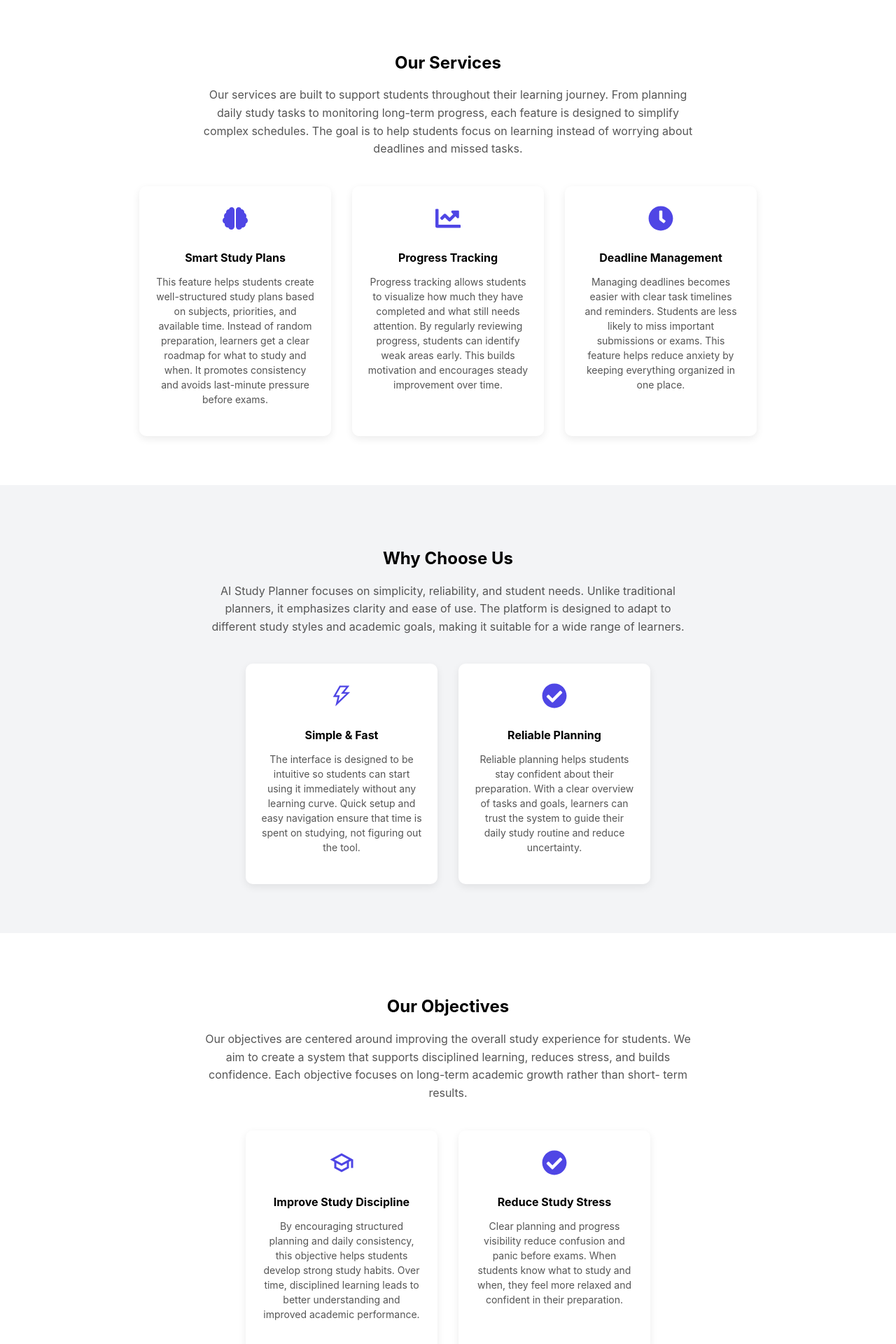
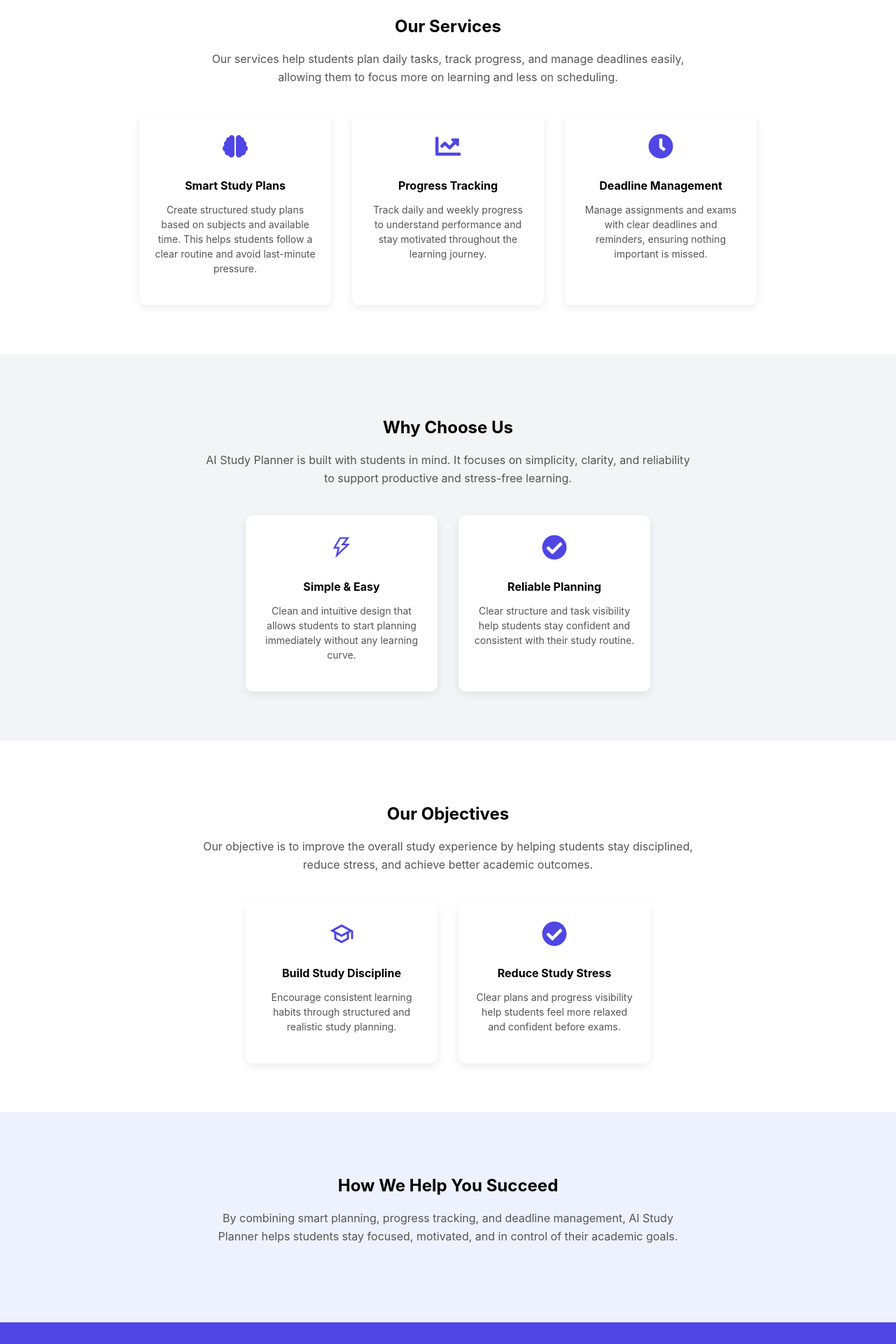
Before and after one commit to pinkysingh5289/ai-study-planner, a React (Create React App) app: page / in a window 1280 px wide. Shown: the part 560-2480 px from the top of the page at 70% size. Built offline with nearby package versions, Linux system fonts and the light colour scheme.

Commit message:
AI Study Planner landing page

```diff
--- a/src/pages/Home.jsx
+++ b/src/pages/Home.jsx
@@ -5,41 +5,31 @@ import { AiOutlineThunderbolt } from "react-icons/ai";
 export default function Home() {
   return (
     <>
-      {/* Hero Section */}
+      {/* ===== HERO SECTION ===== */}
       <section className="hero">
         <h1>Plan Smarter. Study Better.</h1>
         <p>
-          AI Study Planner is designed to help students manage their academic
-          workload in a structured and stress-free manner. By organizing tasks,
-          setting priorities, and tracking progress, it ensures that learning
-          becomes consistent rather than overwhelming. The platform focuses on
-          improving productivity while maintaining a healthy study routine.
+          AI Study Planner helps students organize their studies, manage time better, and stay consistent. With clear planning and progress tracking, studying becomes simpler and less stressful.
+
         </p>
         <button className="cta-btn">Start Now</button>
       </section>
 
-      {/* Our Services */}
+      {/* ===== OUR SERVICES ===== */}
       <section className="section">
         <div className="container">
           <h2>Our Services</h2>
           <p className="section-desc">
-            Our services are built to support students throughout their learning
-            journey. From planning daily study tasks to monitoring long-term
-            progress, each feature is designed to simplify complex schedules.
-            The goal is to help students focus on learning instead of worrying
-            about deadlines and missed tasks.
-          </p>
+           Our services help students plan daily tasks, track progress, and manage deadlines easily, allowing them to focus more on learning and less on scheduling. </p>
 
           <div className="cards">
             <div className="card">
               <FaBrain className="icon" />
               <h3>Smart Study Plans</h3>
               <p>
-                This feature helps students create well-structured study plans
-                based on subjects, priorities, and available time. Instead of
-                random preparation, learners get a clear roadmap for what to
-                study and when. It promotes consistency and avoids last-minute
-                pressure before exams.
+                Create structured study plans based on subjects and available
+                time. This helps students follow a clear routine and avoid
+                last-minute pressure.
               </p>
             </div>
 
@@ -47,11 +37,8 @@ export default function Home() {
               <FaChartLine className="icon" />
               <h3>Progress Tracking</h3>
               <p>
-                Progress tracking allows students to visualize how much they
-                have completed and what still needs attention. By regularly
-                reviewing progress, students can identify weak areas early.
-                This builds motivation and encourages steady improvement over
-                time.
+                Track daily and weekly progress to understand performance and
+                stay motivated throughout the learning journey.
               </p>
             </div>
 
@@ -59,36 +46,31 @@ export default function Home() {
               <FaClock className="icon" />
               <h3>Deadline Management</h3>
               <p>
-                Managing deadlines becomes easier with clear task timelines and
-                reminders. Students are less likely to miss important
-                submissions or exams. This feature helps reduce anxiety by
-                keeping everything organized in one place.
+                Manage assignments and exams with clear deadlines and reminders,
+                ensuring nothing important is missed.
               </p>
             </div>
           </div>
         </div>
       </section>
 
-      {/* Why Choose Us */}
+      {/* ===== WHY CHOOSE US ===== */}
       <section className="section light">
         <div className="container">
           <h2>Why Choose Us</h2>
           <p className="section-desc">
-            AI Study Planner focuses on simplicity, reliability, and student
-            needs. Unlike traditional planners, it emphasizes clarity and ease
-            of use. The platform is designed to adapt to different study styles
-            and academic goals, making it suitable for a wide range of learners.
+            AI Study Planner is built with students in mind. It focuses on
+            simplicity, clarity, and reliability to support productive and
+            stress-free learning.
           </p>
 
           <div className="cards">
             <div className="card">
               <AiOutlineThunderbolt className="icon" />
-              <h3>Simple & Fast</h3>
+              <h3>Simple & Easy</h3>
               <p>
-                The interface is designed to be intuitive so students can start
-                using it immediately without any learning curve. Quick setup
-                and easy navigation ensure that time is spent on studying, not
-                figuring out the tool.
+                Clean and intuitive design that allows students to start
+                planning immediately without any learning curve.
               </p>
             </div>
 
@@ -96,37 +78,31 @@ export default function Home() {
               <FaCheckCircle className="icon" />
               <h3>Reliable Planning</h3>
               <p>
-                Reliable planning helps students stay confident about their
-                preparation. With a clear overview of tasks and goals, learners
-                can trust the system to guide their daily study routine and
-                reduce uncertainty.
+                Clear structure and task visibility help students stay confident
+                and consistent with their study routine.
               </p>
             </div>
           </div>
         </div>
       </section>
 
-      {/* Our Objectives */}
+      {/* ===== OUR OBJECTIVES ===== */}
       <section className="section">
         <div className="container">
           <h2>Our Objectives</h2>
           <p className="section-desc">
-            Our objectives are centered around improving the overall study
-            experience for students. We aim to create a system that supports
-            disciplined learning, reduces stress, and builds confidence. Each
-            objective focuses on long-term academic growth rather than short-
-            term results.
+            Our objective is to improve the overall study experience by helping
+            students stay disciplined, reduce stress, and achieve better
+            academic outcomes.
           </p>
 
           <div className="cards">
             <div className="card">
               <MdOutlineSchool className="icon" />
-              <h3>Improve Study Discipline</h3>
+              <h3>Build Study Discipline</h3>
               <p>
-                By encouraging structured planning and daily consistency, this
-                objective helps students develop strong study habits. Over time,
-                disciplined learning leads to better understanding and improved
-                academic performance.
+                Encourage consistent learning habits through structured and
+                realistic study planning.
               </p>
             </div>
 
@@ -134,36 +110,32 @@ export default function Home() {
               <FaCheckCircle className="icon" />
               <h3>Reduce Study Stress</h3>
               <p>
-                Clear planning and progress visibility reduce confusion and
-                panic before exams. When students know what to study and when,
-                they feel more relaxed and confident in their preparation.
+                Clear plans and progress visibility help students feel more
+                relaxed and confident before exams.
               </p>
             </div>
           </div>
         </div>
       </section>
 
-      {/* Extra Section */}
-      <section className="section light">
+      {/* ===== EXTRA SECTION ===== */}
+      <section className="section soft">
         <div className="container">
           <h2>How We Help You Succeed</h2>
           <p className="section-desc">
-            Success in academics requires consistency, clarity, and motivation.
-            AI Study Planner combines smart planning, progress monitoring, and
-            reminders to support students at every step. By reducing confusion
-            and improving focus, it helps learners stay confident and achieve
-            their goals effectively.
+            By combining smart planning, progress tracking, and deadline
+            management, AI Study Planner helps students stay focused, motivated,
+            and in control of their academic goals.
           </p>
         </div>
       </section>
 
-      {/* CTA */}
+      {/* ===== CTA ===== */}
       <section className="cta">
-        <h2>Ready to upgrade your study routine?</h2>
+        <h2>Ready to improve your study routine?</h2>
         <p>
-          Take control of your studies with structured planning and clear goals.
-          Start building productive habits today and move closer to academic
-          success with confidence.
+          Start planning smarter today and build habits that lead to long-term
+          academic success.
         </p>
         <button className="cta-btn">Get Started</button>
       </section>
```
